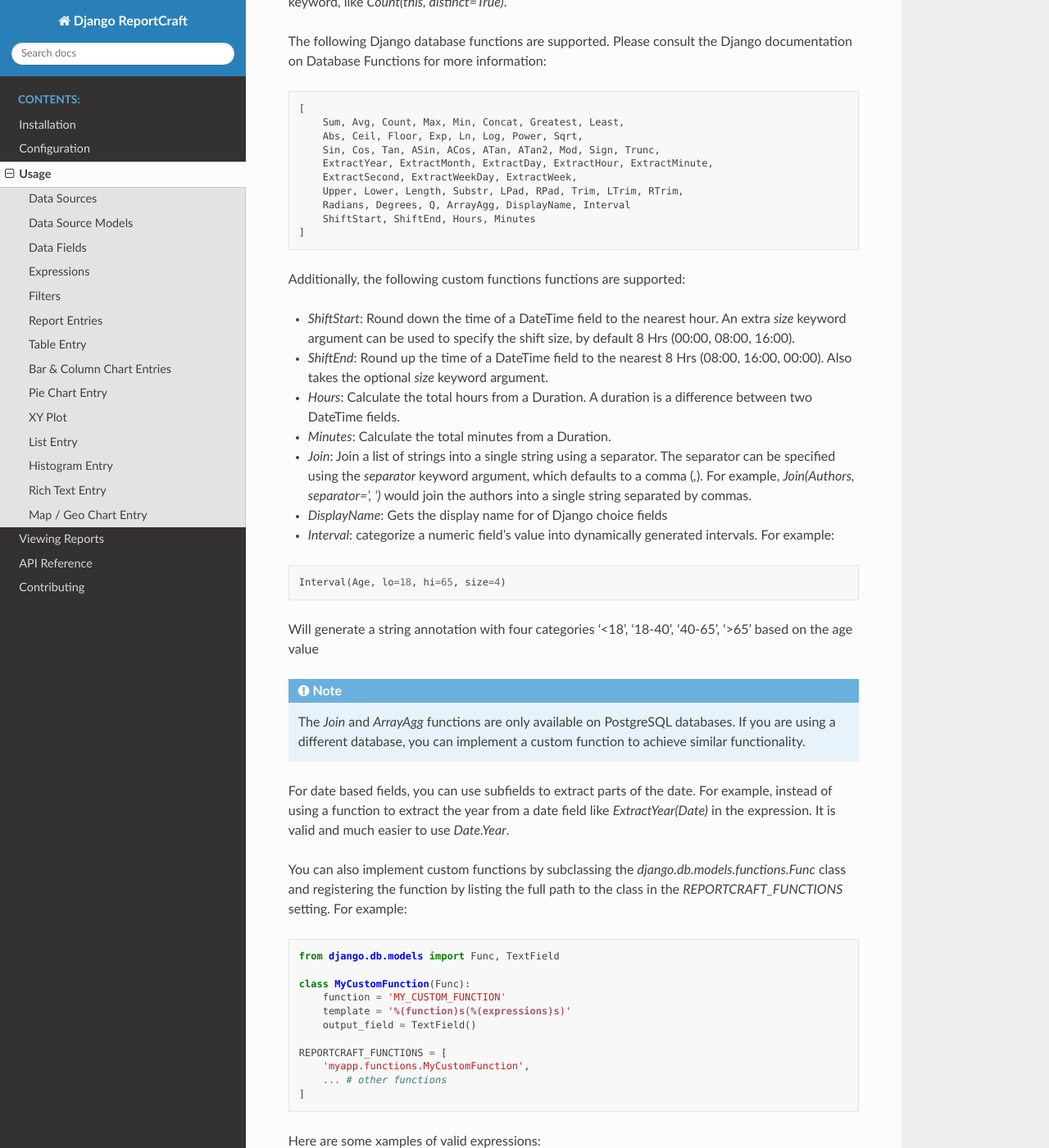
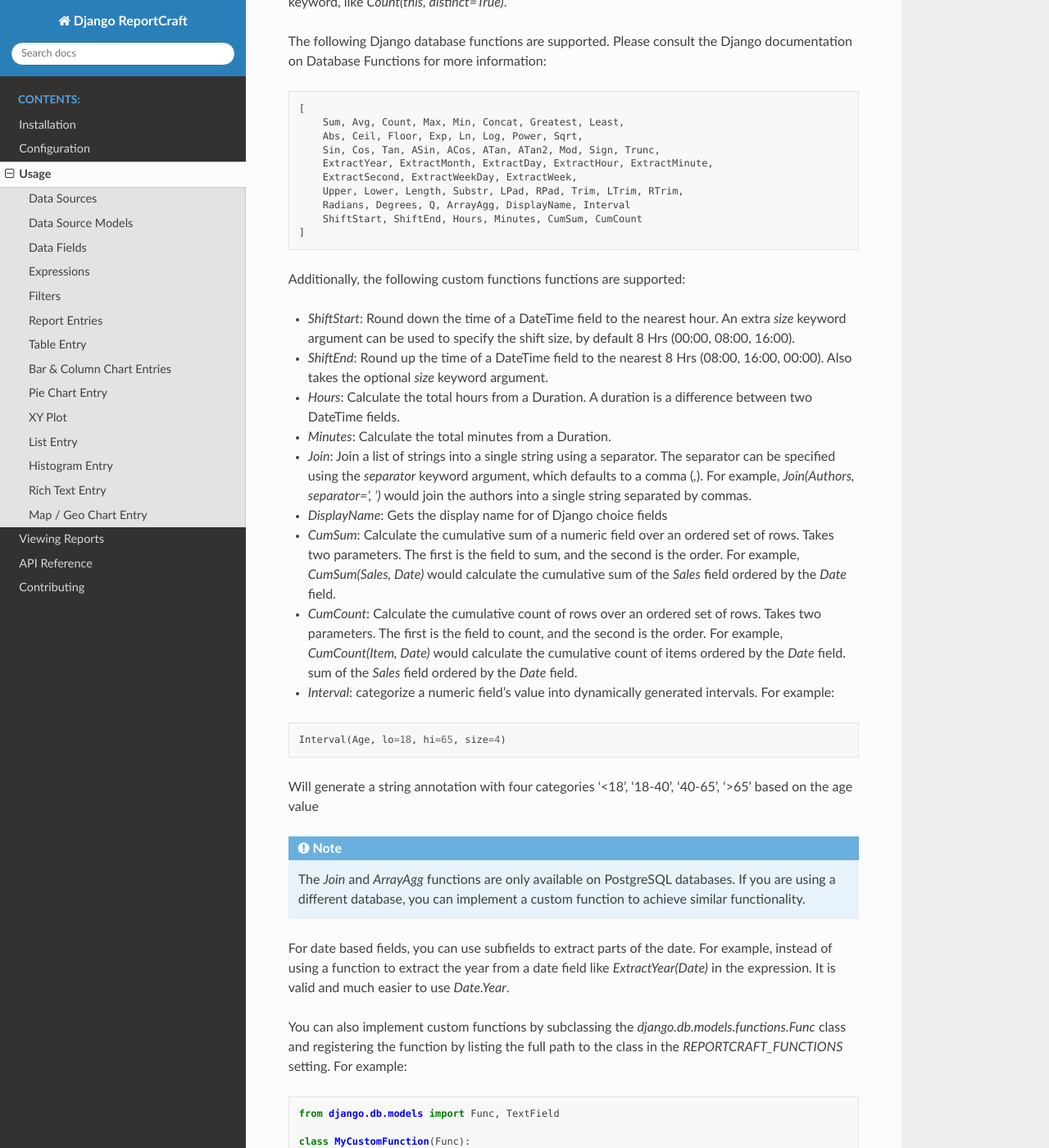
Before and after one commit to michel4j/django-reportcraft, a Sphinx documentation site: the page built from docs/source/usage.rst, in a window 1280 px wide and 1400 px high, scrolled down 6328 px. Shown: the whole window at 82% size. Built offline with Sphinx 7.4.7 and the Read the Docs theme 3.1.0, drawn with Linux system fonts in a browser that asks for light colours.

Commit message:
Add custom Django database functions for cumulative calculations and intervals

```diff
--- a/docs/source/usage.rst
+++ b/docs/source/usage.rst
@@ -129,7 +129,7 @@ for more information:
         ExtractSecond, ExtractWeekDay, ExtractWeek,
         Upper, Lower, Length, Substr, LPad, RPad, Trim, LTrim, RTrim,
         Radians, Degrees, Q, ArrayAgg, DisplayName, Interval
-        ShiftStart, ShiftEnd, Hours, Minutes
+        ShiftStart, ShiftEnd, Hours, Minutes, CumSum, CumCount
     ]
 
 Additionally, the following custom functions functions are supported:
@@ -144,6 +144,13 @@ Additionally, the following custom functions functions are supported:
   `separator` keyword argument, which defaults to a comma (`,`). For example, `Join(Authors, separator=', ')` would
   join the authors into a single string separated by commas.
 - `DisplayName`: Gets the display name for of Django choice fields
+- `CumSum`: Calculate the cumulative sum of a numeric field over an ordered set of rows. Takes two parameters. The
+  first is the field to sum, and the second is the order. For example, `CumSum(Sales, Date)` would calculate the cumulative
+  sum of the `Sales` field ordered by the `Date` field.
+- `CumCount`: Calculate the cumulative count of rows over an ordered set of rows. Takes two parameters. The
+  first is the field to count, and the second is the order. For example, `CumCount(Item, Date)` would calculate the
+  cumulative count of items ordered by the `Date` field.
+  sum of the `Sales` field ordered by the `Date` field.
 - `Interval`:  categorize a numeric field's value into dynamically generated intervals. For example:
 
 .. code-block:: python
```
